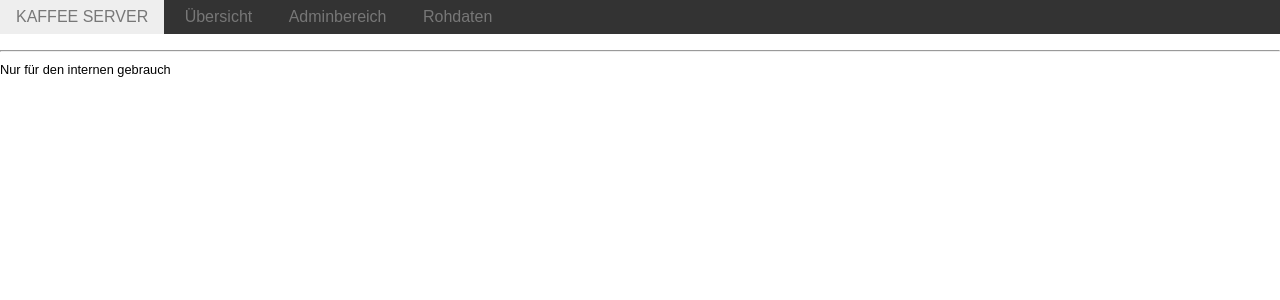
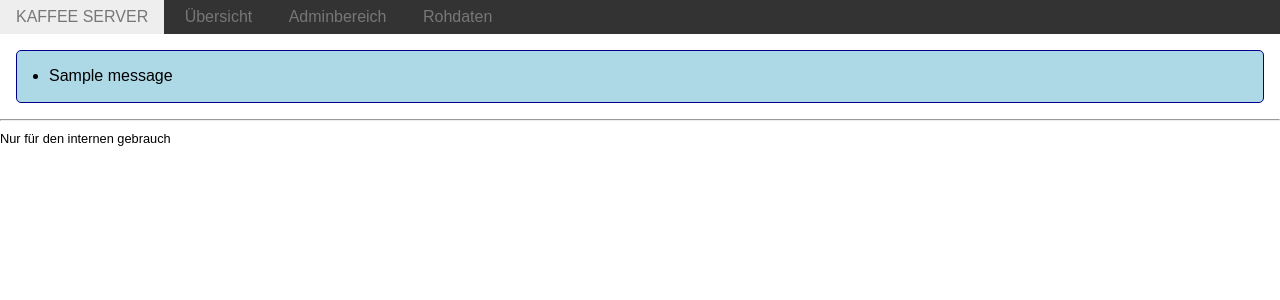
Before and after one commit to j0hax/kaffee-server, a Flask app: template templates/base.html in a window 1280 px wide. Shown: the top 300 px of the page. Run offline with Flask 2, Linux system fonts and the light colour scheme; the template is opened without the code that fills it, so the values that code supplies are empty; one stand-in notice (Sample message) is shown; parts of the project's set-up code (start-up, migrations or seed data) failed here and were passed over; some libraries are stand-ins or nearby versions.

Commit message:
Include informational flashes

```diff
--- a/main.py
+++ b/main.py
@@ -3,8 +3,9 @@ import configparser
 import locale
 import sqlite3
 import time
+import os
 
-from flask import Flask, g, jsonify, redirect, render_template, request
+from flask import Flask, flash, g, jsonify, redirect, render_template, request
 from flask_cors import CORS
 from icecream import ic
 
@@ -15,6 +16,9 @@ config = configparser.ConfigParser()
 config.read("config.ini")
 
 DATABASE = config["database"]["file"]
+
+# Create a secret key
+app.secret_key = os.urandom(16)
 
 
 def get_db():
@@ -65,6 +69,8 @@ def savetable():
             "hash": request.form["transponder_hash"],
         }
     ]
+
+    flash("Updated user " + request.form["name"])
 
     merge_users(user)
 
--- a/templates/base.html
+++ b/templates/base.html
@@ -16,6 +16,14 @@
 
         .money::after {
             content: "€";
+        }
+
+        .flashes {
+            background-color: lightblue;
+            border: 1px solid darkblue;
+            margin: 1em;
+            padding: 1em 2em;
+            border-radius: 5px;
         }
     </style>
     {% endblock %}
@@ -36,7 +44,17 @@
             </li>
         </ul>
     </div>
-
+    {% with messages = get_flashed_messages() %}
+    {% if messages %}
+    <ul class=flashes>
+        {% for message in messages %}
+        <li>
+            {{ message }}
+        </li>
+        {% endfor %}
+    </ul>
+    {% endif %}
+    {% endwith %}
     <div id="content" style="margin: 1em">{% block content %}{% endblock %}</div>
     <footer>
         {% block footer %}
```
